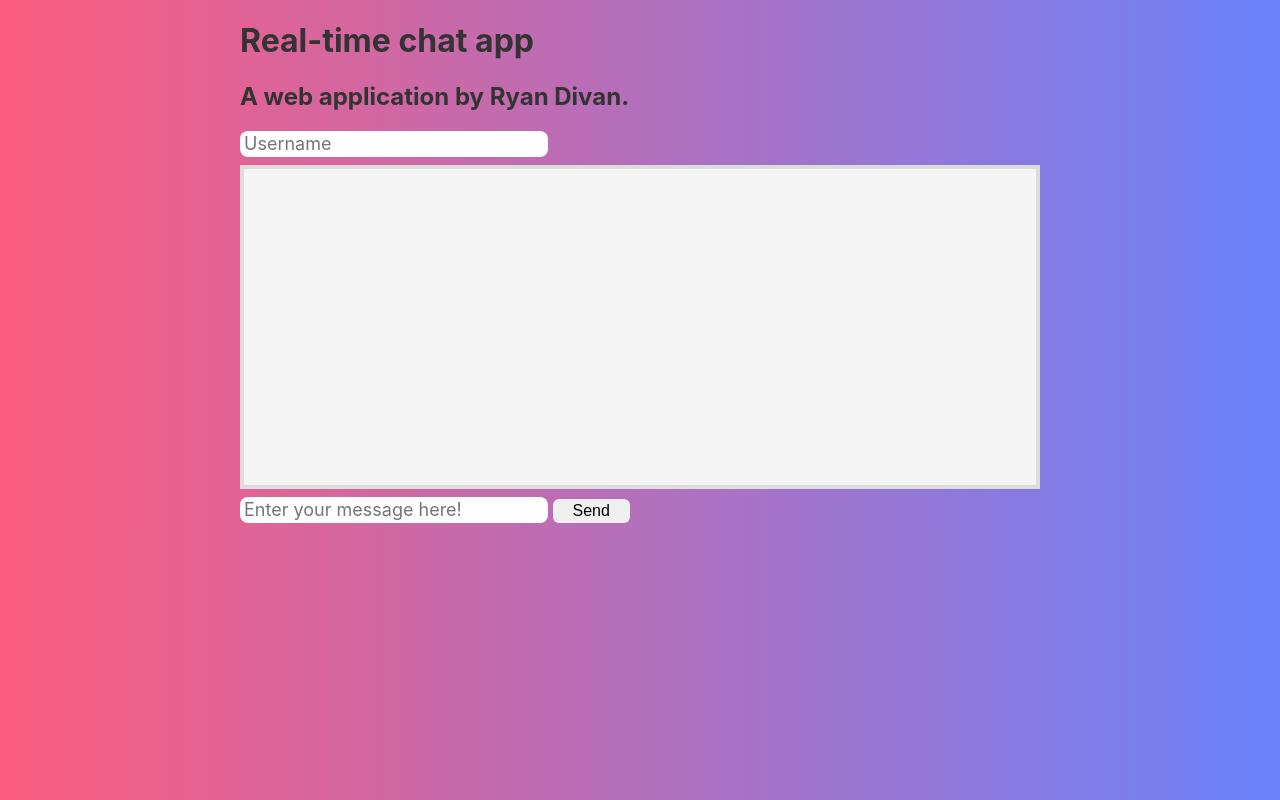
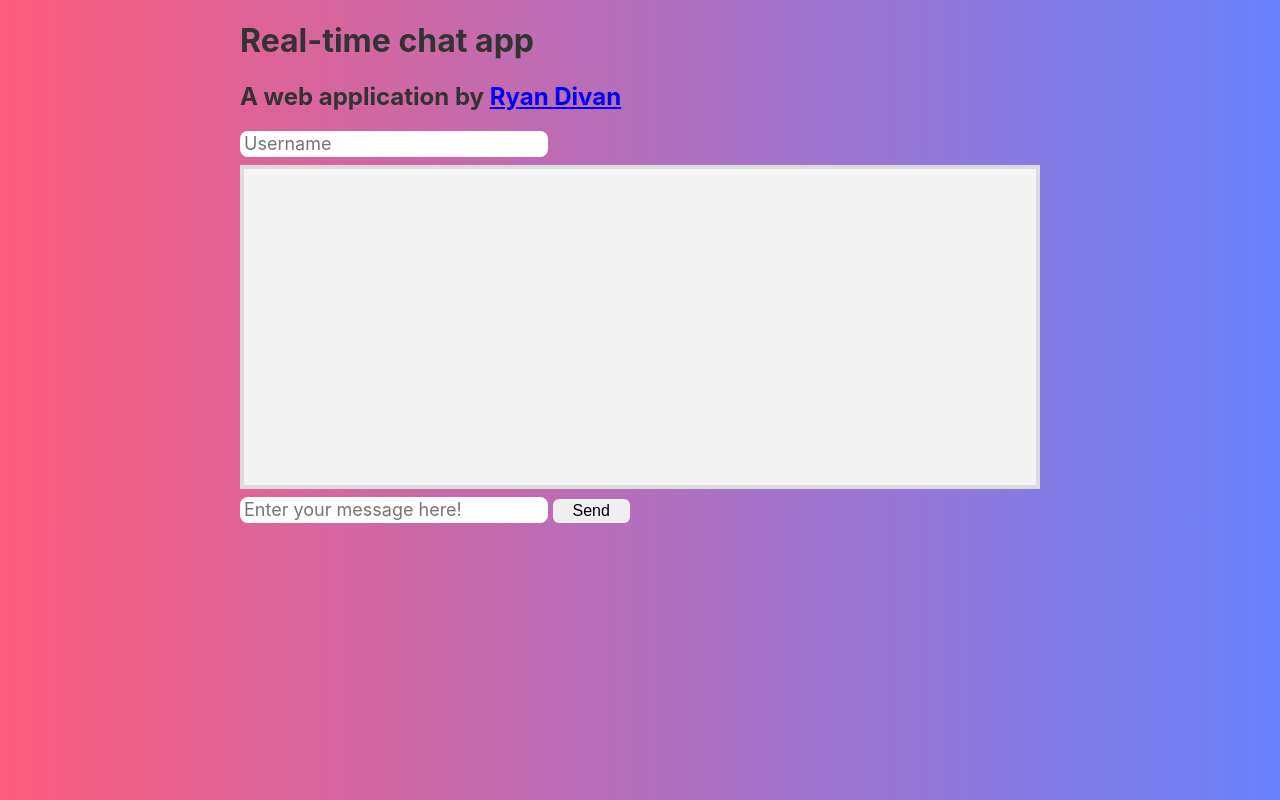
Before and after one commit to DivanR24/DiscordCloneStarter, a plain HTML site: page index.html in a window 1280 px wide. Drawn offline with Linux system fonts and the light colour scheme; no server answers.

Commit message:
Linked to my website

```diff
--- a/index.html
+++ b/index.html
@@ -15,7 +15,7 @@ You'll learn: the relationship between HTML, CSS, JS, how to store data in local
 
 <body>
 	<h1> Real-time chat app </h1>
-	<h2> A web application by Ryan Divan.</h2>
+	<h2> A web application by <a href='https://ryan-makespp.netlify.app/'>Ryan Divan </a></h2>
   <input placeholder="Username" id="username" class="username" />
 
   <div id="messages" class="messages"></div>
```
